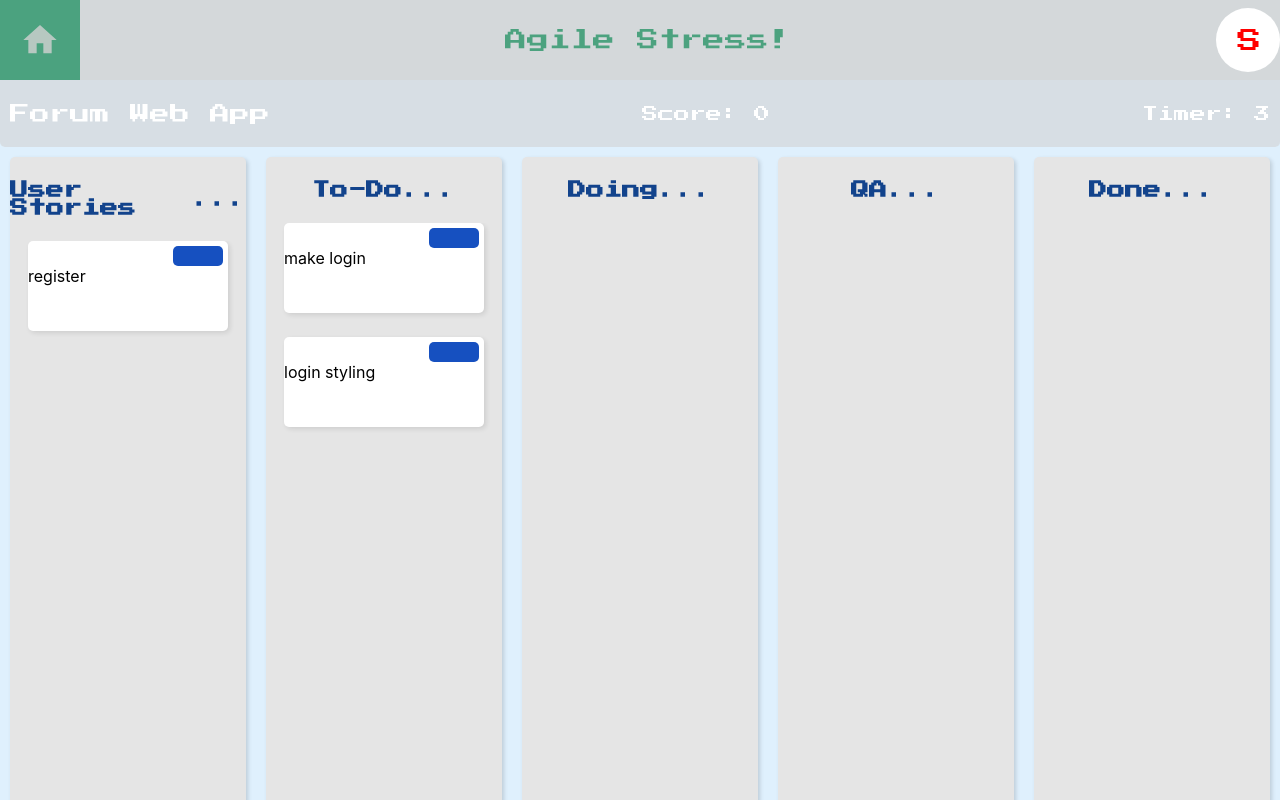
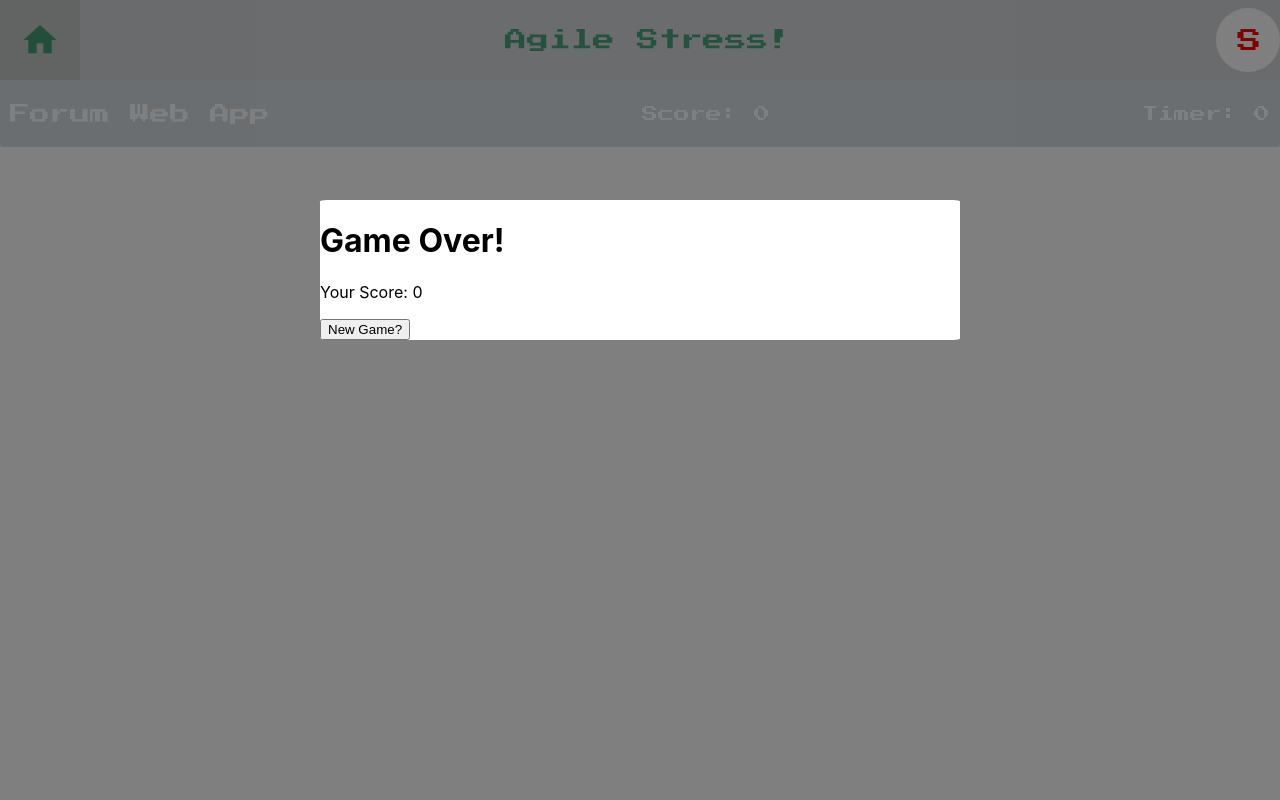
Before and after one commit to shaunwcolley/agile-stress-react, a React (Create React App) app: page / in a window 1280 px wide. Both pictures are taken after a click on the button "Start". Shown: the top 800 px of the page. Built offline with nearby package versions, Linux system fonts and the light colour scheme.

Commit message:
functionality of start, pause and game menus is working need to style and add in directions on how to play

```diff
--- a/src/components/baselayout/BaseLayout.tsx
+++ b/src/components/baselayout/BaseLayout.tsx
@@ -4,7 +4,7 @@ import AgileBoard from '../board/AgileBoard';
 // import Footer from './Footer';
 import Menu from '../menu/Menu';
 import './Header.css'
-import { State } from '../types'
+import { State, Ticket } from '../types'
 
 import reducer from '../../state/store/reducer';
 
@@ -12,7 +12,7 @@ import reducer from '../../state/store/reducer';
 
 
 let initialState: State = {
-  timer: 5,
+  timer: 2,
   score: 0,
   start: true,
   pause: true,
@@ -20,14 +20,40 @@ let initialState: State = {
   countSpeed: 1
 }
 
+let initialBoard: { [key: string]: Ticket[] } = {
+  stories: [],
+  todo: [
+    { title: 'make login', story: { name: 'register', color: {backgroundColor: '#1650C0'} }},
+    { title: 'login styling', story: { name: 'register', color: {backgroundColor: '#1650C0'} }}
+  ],
+  doing: [],
+  qa: [],
+  done: []
+}
+
 const BaseLayout: React.FC<{}> = (props) => {
 
   const [state, dispatch] = React.useReducer(reducer, initialState)
+  const [board, setBoard] = React.useState(initialBoard);
+
+  React.useEffect(() => {
+    setBoard({
+      stories: [],
+      todo: [
+        { title: 'make login', story: { name: 'register', color: {backgroundColor: '#1650C0'} }},
+        { title: 'login styling', story: { name: 'register', color: {backgroundColor: '#1650C0'} }}
+      ],
+      doing: [],
+      qa: [],
+      done: []
+    })
+  }, [state.gameOver])
+
 
   return (
     <div className="base-body">
       <Header state={state} dispatch={dispatch} />
-      {!state.pause ? <AgileBoard state={state} dispatch={dispatch}/> : <Menu state={state} dispatch={dispatch} />}
+      {!state.pause ? <AgileBoard state={state} dispatch={dispatch} board={board} setBoard={setBoard}/> : <Menu state={state} dispatch={dispatch} />}
     </div>
   )
 }
--- a/src/components/baselayout/Header.tsx
+++ b/src/components/baselayout/Header.tsx
@@ -30,7 +30,7 @@ const Header: React.FC<IProps> = React.memo(props => {
   const handleMenuClick = () => {
     dispatch({ type: actionTypes.GAME_PAUSE })
   }
-
+  let displayTimer = Math.floor(state.timer)
   const header = (
     <React.Fragment>
     <div className="top-bar">
@@ -52,7 +52,7 @@ const Header: React.FC<IProps> = React.memo(props => {
         Score: {state.score}
       </p>
       <p className="timer">
-        Timer: {state.timer}
+        Timer: {displayTimer}
       </p>
     </div>
     </React.Fragment>
--- a/src/components/board/AgileBoard.tsx
+++ b/src/components/board/AgileBoard.tsx
@@ -10,24 +10,14 @@ import * as actionTypes from '../../state/actions/actionTypes';
 
 interface IProps {
   state: State,
-  dispatch: any
-}
-
-let initialBoard: { [key: string]: Ticket[] } = {
-  stories: [],
-  todo: [
-    { title: 'make login', story: { name: 'register', color: {backgroundColor: '#1650C0'} }},
-    { title: 'login styling', story: { name: 'register', color: {backgroundColor: '#1650C0'} }}
-  ],
-  doing: [],
-  qa: [],
-  done: []
+  dispatch: any,
+  board: { [key: string]: Ticket[] },
+  setBoard: any,
 }
 
 const AgileBoard: React.FC<IProps> = (props) => {
 
-  const { state, dispatch } = props;
-  const [board, setBoard] = React.useState(initialBoard);
+  const { state, dispatch, board, setBoard } = props;
 
   const onDragStart = (e: any, startCat: string, endCat: string, key: number) => {
     e.dataTransfer.setData('startCat', startCat)
@@ -86,6 +76,10 @@ const AgileBoard: React.FC<IProps> = (props) => {
     addRandomTask(boardComponents, labelChoices, board, setBoard)
   }, 4000)
 
+  if(state.timer <= 0) {
+    dispatch({ type: actionTypes.GAME_OVER })
+  }
+
   return (
     <React.Fragment>
     <div className="agile-board">
--- a/src/components/board/constants/taskCreate.tsx
+++ b/src/components/board/constants/taskCreate.tsx
@@ -23,6 +23,16 @@ export const taskCreate = (columnName: string, column: string[] | any, drag: any
       return  <TicketPiece state={state} key={index} index={index} task={task} columnName={columnName} endColumn='...' drag={drag} />
     })
   }
+  if(columnName === 'done') {
+    return column.map((task: Ticket | any, index: number) => {
+      const { story: {color} } = task
+      return  <div className="ticket" key={index}>
+                <div className="label" style={color}></div>
+                <div>{task.title}</div>
+              </div>
+    })
+  }
+  //creates to do tickets
   return column.map((task: Ticket | any, index: number) => {
     const { story: {color} } = task
     return  <div className="ticket" key={index} draggable onDragStart={(e) => drag(e, columnName, 'doing', index)}>
--- a/src/components/menu/GameOver.tsx
+++ b/src/components/menu/GameOver.tsx
@@ -1,5 +1,6 @@
 import * as React from 'react';
 import { State } from '../types'
+import * as actionTypes from '../../state/actions/actionTypes';
 
 interface IProps {
   state: State,
@@ -7,9 +8,21 @@ interface IProps {
 }
 
 const GameOver: React.FC<IProps> = props => {
+  const { state, dispatch } = props
+
+  const handleNewGameClick = () => {
+    dispatch({ type: actionTypes.NEW_GAME })
+  }
+
   return (
     <div>
-      Game Over!
+      <h1>
+        Game Over!
+      </h1>
+      <p>
+        Your Score: {state.score}
+      </p>
+      <button onClick={() => handleNewGameClick()}>New Game?</button>
     </div>
   )
 }
--- /dev/null
+++ b/src/components/menu/Menu.css
@@ -0,0 +1,21 @@
+.popup {
+  position: fixed;
+  width: 100%;
+  height: 100%;
+  top: 0;
+  left: 0;
+  right: 0;
+  bottom: 0;
+  margin: auto;
+  background-color: rgba(0,0,0, 0.5);
+  z-index: 2;
+}
+.popup-inner {
+  position: absolute;
+  left: 25%;
+  right: 25%;
+  top: 25%;
+  margin: auto;
+  background: white;
+  border-radius: 1%;
+}
--- a/src/components/menu/Menu.tsx
+++ b/src/components/menu/Menu.tsx
@@ -3,6 +3,7 @@ import GameStart from './GameStart';
 import GameOver from './GameOver';
 import PauseMenu from './PauseMenu';
 import { State } from '../types';
+import './Menu.css';
 
 interface IProps {
   state: State,
@@ -14,12 +15,30 @@ const Menu: React.FC<IProps> = props => {
   const { dispatch, state } = props;
 
   if(state.gameOver) {
-    return <GameOver state={state} dispatch={dispatch} />
+    return (
+      <div className="popup">
+        <div className="popup-inner">
+          <GameOver state={state} dispatch={dispatch} />
+        </div>
+      </div>
+    )
   }
   if (state.start) {
-    return <GameStart state={state} dispatch={dispatch} />
+    return (
+      <div className="popup">
+        <div className="popup-inner">
+          <GameStart state={state} dispatch={dispatch} />
+        </div>
+      </div>
+    )
   }
-  return <PauseMenu state={state} dispatch={dispatch} />
+  return (
+    <div className="popup">
+      <div className="popup-inner">
+        <PauseMenu state={state} dispatch={dispatch} />
+      </div>
+    </div>
+  )
 }
 
 export default Menu;
--- a/src/components/menu/PauseMenu.tsx
+++ b/src/components/menu/PauseMenu.tsx
@@ -1,5 +1,6 @@
 import * as React from 'react';
-import { State } from '../types'
+import { State } from '../types';
+import * as actionTypes from '../../state/actions/actionTypes';
 
 interface IProps {
   state: State,
@@ -7,9 +8,16 @@ interface IProps {
 }
 
 const PauseMenu: React.FC<IProps> = props => {
+  const { dispatch } = props;
+
+  const handleResumeClick = () => {
+    dispatch({ type: actionTypes.GAME_PAUSE })
+  };
+
   return (
     <div>
       Paused!
+      <button onClick={() => handleResumeClick()}>Resume</button>
     </div>
   )
 }
--- a/src/state/store/reducer.tsx
+++ b/src/state/store/reducer.tsx
@@ -9,7 +9,7 @@ function reducer(state: State , action: Action) {
     case actionTypes.COUNT_DOWN:
       return { ...state, timer: state.timer > 0 ? state.timer - state.countSpeed : 0, gameOver: state.timer <=0 ? true : false };
     case actionTypes.ADD_POINTS:
-      return { ...state, timer: state.timer + 3, score: state.score + 50 }
+      return { ...state, timer: state.timer + 1.5, score: state.score + 50 }
     case actionTypes.SUB_POINTS:
       return { ...state, timer: state.timer - 20, score: state.score - 25 }
     case actionTypes.GAME_START:
@@ -19,11 +19,11 @@ function reducer(state: State , action: Action) {
     case actionTypes.GAME_OVER:
       return { ...state, pause: true, gameOver: true, }
     case actionTypes.NEW_GAME:
-      return { ...state, start: true, gameOver: false, }
+      return { ...state, start: true, gameOver: false, timer: 100, score: 0 }
     case actionTypes.CHANGE_SPEED:
       return { ...state, countSpeed: action.payload}
     default:
-      throw new Error();
+      return { ...state };
   }
 }
 
```
